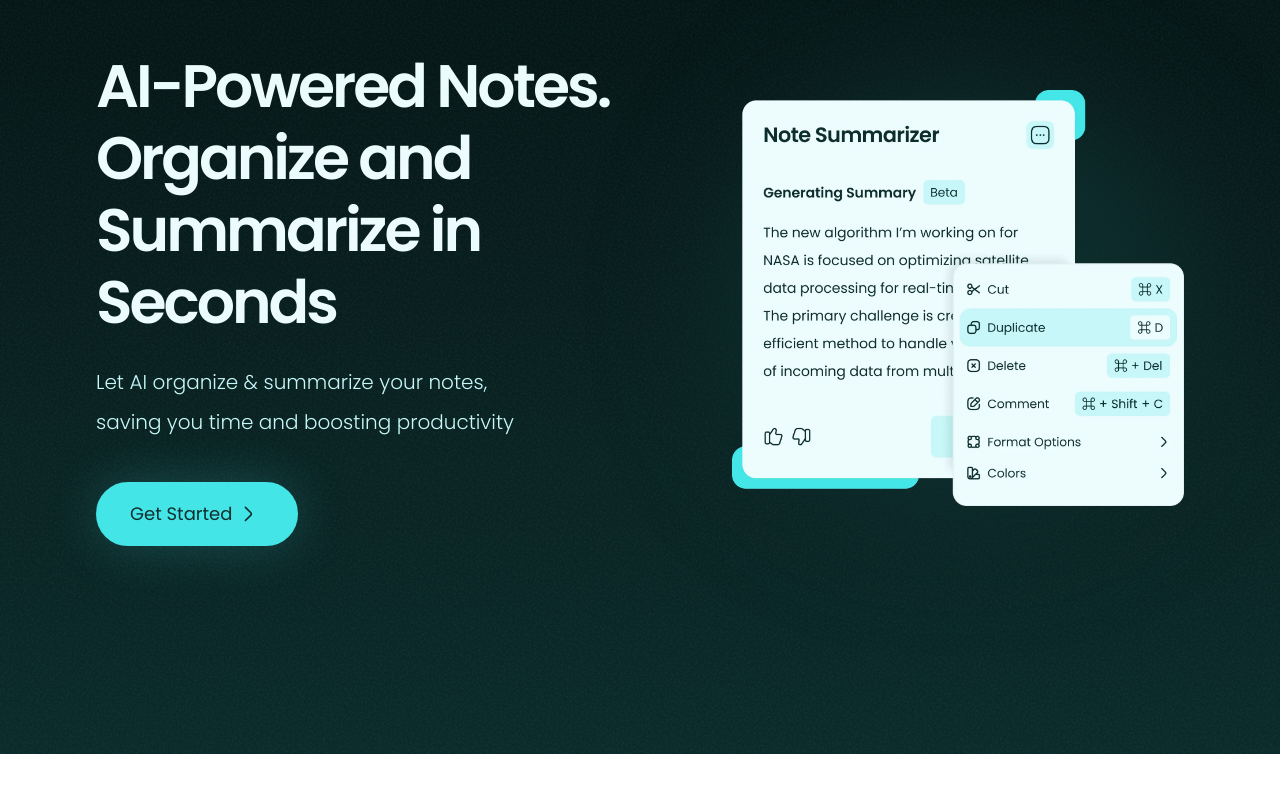
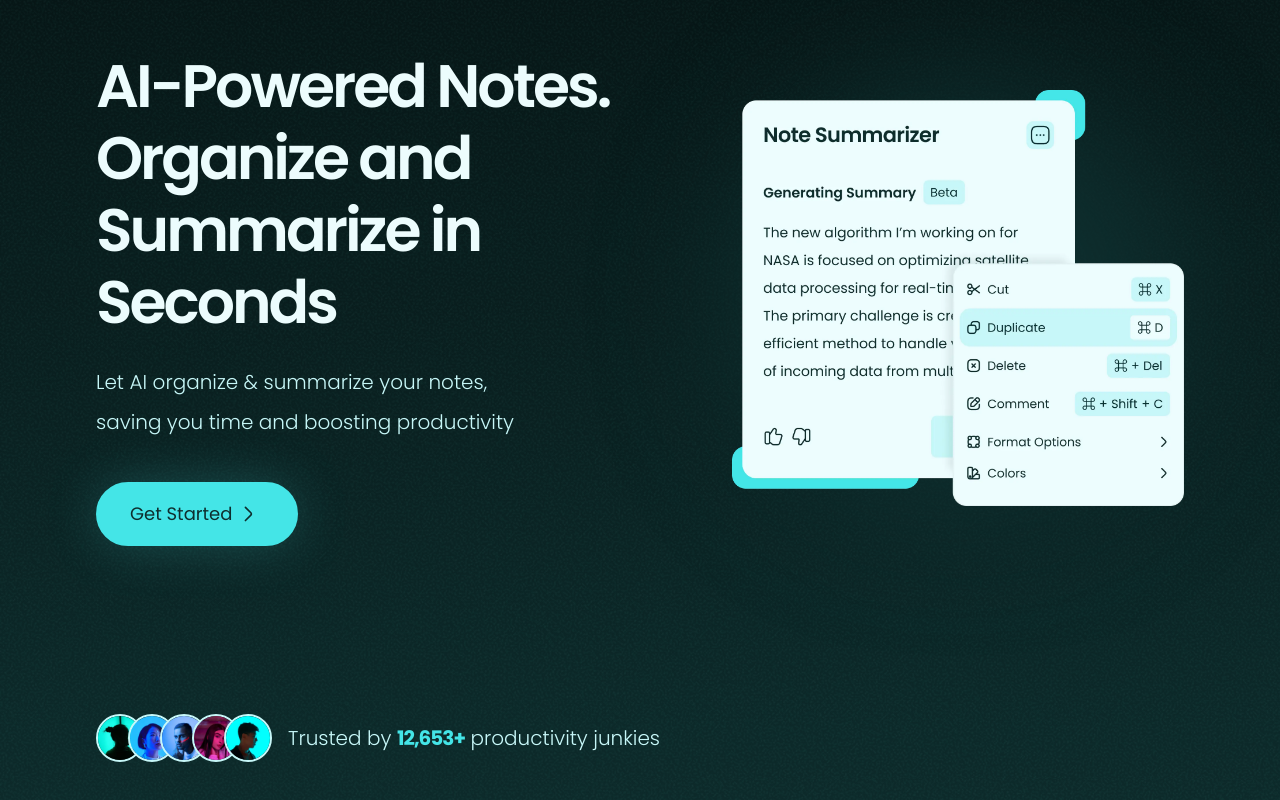
Before and after one commit to tanjimahmmed/noteflow-sass, a React (Vite) app: page / in a window 1280 px wide. Shown: the part 222-1022 px from the top of the page. Before the commit the page ends 976 px from the top, so only its background shows below. Built offline with nearby package versions, Linux system fonts and the light colour scheme.

Commit message:
add trusted by audience section

```diff
--- a/src/App.jsx
+++ b/src/App.jsx
@@ -2,6 +2,7 @@
 import Hero from "./components/sections/Hero";
 import Navigation from "./components/sections/Navigation";
 import Page from "./components/sections/Page";
+import Reviews from "./components/sections/Reviews";
 
 function App() {
   return (
@@ -9,6 +10,7 @@
       <Header>
         <Navigation/>
         <Hero/>
+        <Reviews/>
       </Header>
     </Page>
   )
--- /dev/null
+++ b/src/components/sections/Reviews.jsx
@@ -0,0 +1,19 @@
+import { reviews } from "../../utils/content"
+
+
+const Reviews = () => {
+  return (
+    <section className="m-auto flex max-w-[90rem] flex-wrap items-center gap-x-4 gap-y-4 px-24">
+        <ul className="flex">
+            {reviews.map((review) => (
+                <li key={review.id} className="-mr-4 last:mr-0">
+                    <img src={review.src} alt={review.alt} className="border-primary-100 h-12 rounded-full border-2" />
+                </li>
+            ))}
+        </ul>
+        <p className="text-primary-100 text-xl/loose font-light">Trusted by{" "} <span className="text-primary-500 font-bold tracking-tighter">12,653+</span> {" "} productivity junkies</p>
+    </section>
+  )
+}
+
+export default Reviews
```
